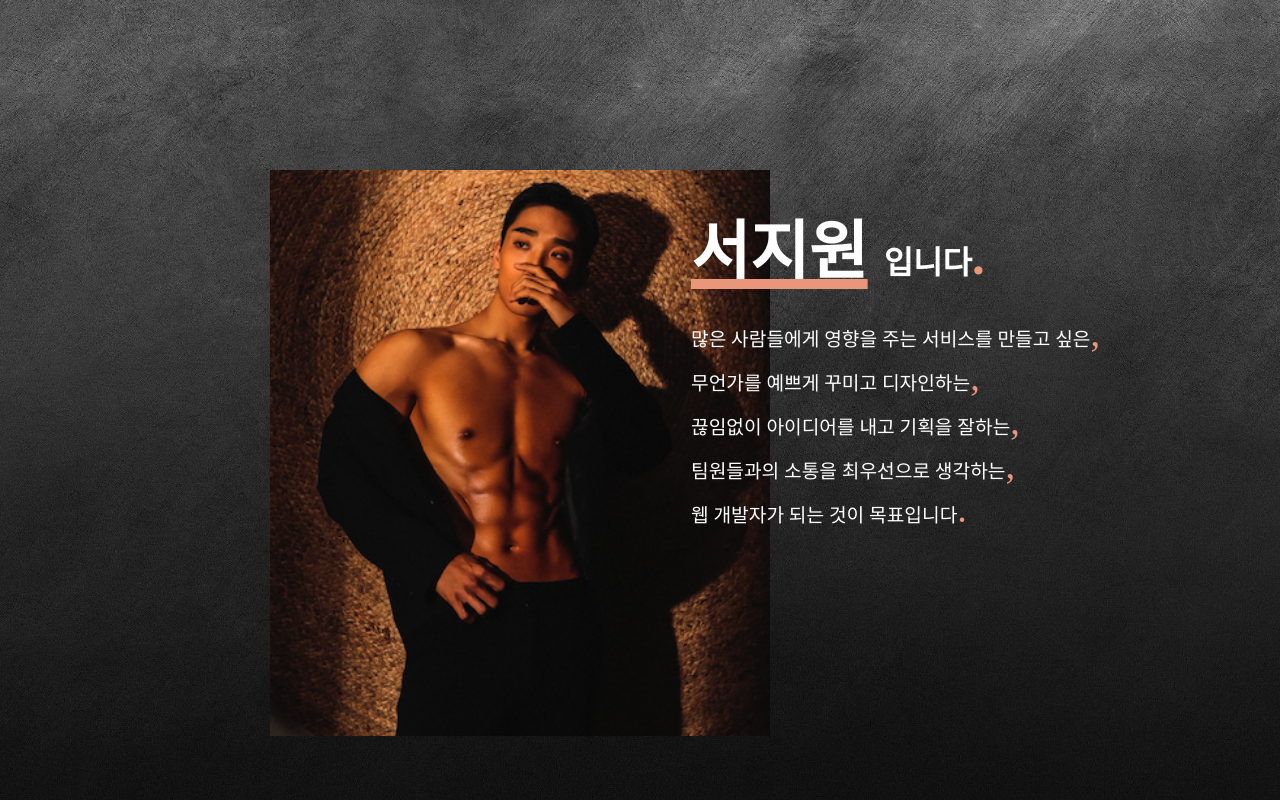
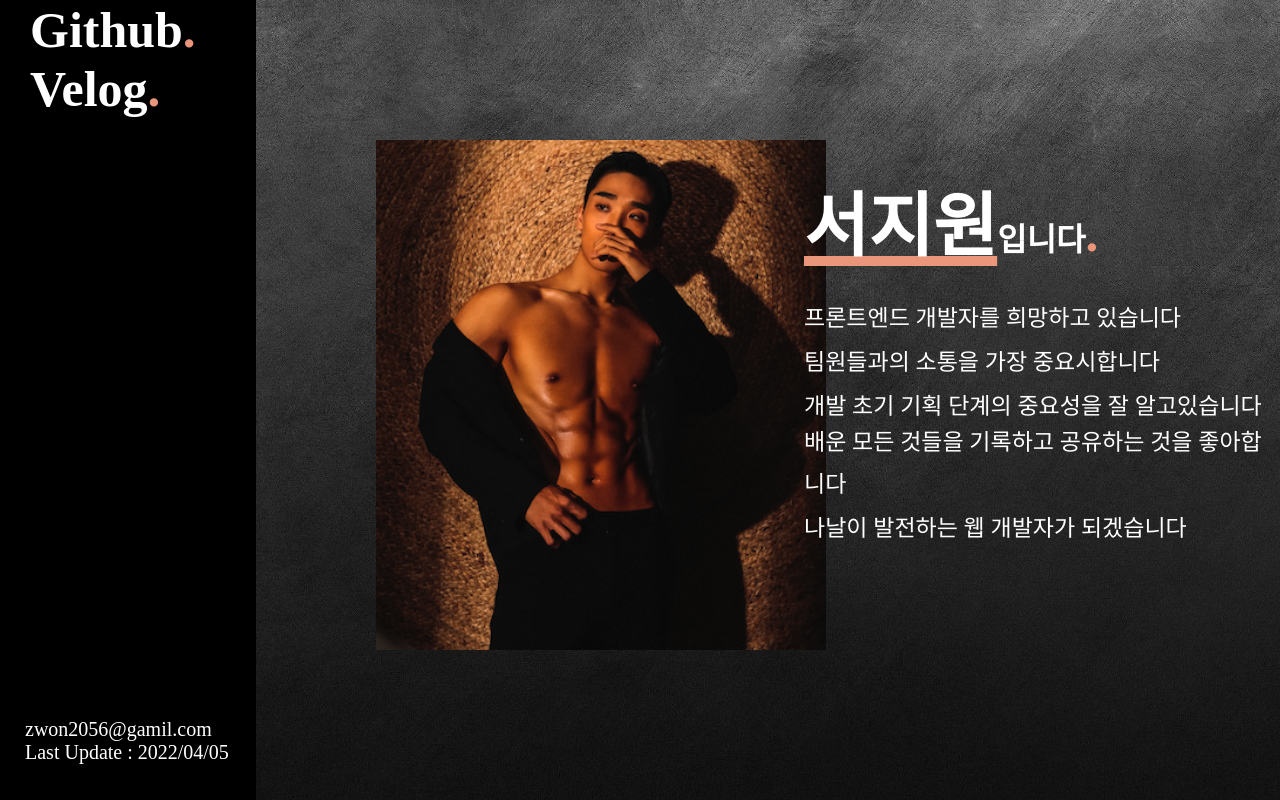
Before and after one commit to jwseo4074/PRpage, a React (Create React App) app in the folder myapp/: page / in a window 1280 px wide. Built offline with nearby package versions, Linux system fonts and the light colour scheme; grey boxes are pictures that could not be loaded.

Commit message:
Refactor Page1

```diff
--- a/myapp/src/css/page1.css
+++ b/myapp/src/css/page1.css
@@ -4,7 +4,7 @@
 /* section1 */
 .section1 {
 	width: 100%;
-	height: 100%;
+	/* height: 100%;  */
 	display: flex;
 	position: relative;
 	background: url("../img/background_1.jpeg");
@@ -12,42 +12,76 @@
 	z-index: 1;
 }
 
+.category {
+	/* border: 5px blue solid; */
+	width: 20%;
+	background-color: black;
+	/* padding-top: 50px; */
+	/* padding-left: 100px; */
+}
+.category h1{
+	color: white;
+	font-weight: bolder;
+	font-size: 50px;
+	/* padding-top: 50px; */
+}
+.category h1 a{
+	display: inline-block;
+	color: white;
+	font: bolder;
+	font-size: 50px;
+	text-decoration: none;
+	cursor: pointer;
+	padding-left: 30px;
+}
+.category .connect_part{
+	margin-top: 600px;
+	padding-left: 25px;
+	/* border: 5px red solid; */
+}
+.category .connect_part p {
+	color: white;
+	/* font-weight: bolder; */
+	font-size: 20px;
+}
 .left_box {
-	width: 50%;
-	height: 100%;
+	width: 35%;
+	/* border: 5px green solid; */
+	/* height: 100%; */
 }
-
-/* .seojiwon_body1 {
-	width: 500px;
-	object-fit: cover;
-	padding: 200px 0px 0px 230px;
-} */
 
 .seojiwon_body2_test {
 	/* width: 70%; */
 	/* height: 70%; */
-	width: 500px;
+	width: 450px;
   	/* height: 150px; */
 	object-fit: cover;
-	padding: 170px 0px 0px 270px;
-	/* 시계방향, 상 좌 하 우  */
+	padding: 140px 0px 0px 120px;
+	/* 시계방향, 상 우 하 좌  */
 }
 
 .right_box {
+	/* border: 5px blue solid; */
+
 	display: flex;
 	flex-direction: column;
-	width: 50%;
-	padding-left: 20px;
-	height: 100%;
-	justify-content: center;
+	width: 45%;
+	/* padding-left: 20px; */
+	/* height: 100%; */
+	/* justify-content: center; */
 }
 
 .right_box_h1_box{
-	width: 50%;
-	height: 10%;
-	margin-top: 5%;
-	margin-bottom: 5%;
-	margin-left: 5%;
+	/* border: 5px red solid; */
+
+	/* width: 40%;  */
+	/* height: 10%; */
+	/* margin-top: 5%; */
+	/* margin-bottom: 5%; */
+	/* margin-left: 5%; */
+	/* padding : 150px 50px 0px 0px;  */
+	margin : 170px 50px 20px 100px;
+	/* 위 오른 아래 왼 */
 }
 
 .right_box_h1_box h1{
@@ -56,9 +90,9 @@
 	font-size: 2.5vw;
 }
 .name_in_h1 {
-	font-size: 5vw;
+	font-size: 70px;
 	text-decoration: underline darksalmon solid 10px;
-	margin: 0;
+	/* margin: 0; */
 }
 .point_in_h1 {
 	color: darksalmon;
@@ -69,15 +103,17 @@
 .right_box_p_box {
 	display: flex;
 	flex-direction:column;
-	width: 70%;
-	margin-left: 5%;
-	height: 40%;
+	/* width: 70%; */
+	margin : 0px 0px 0px 100px;
+	/* height: 40%; */
 }
 .right_box_p_box p {
 	color: white;
-	font-size: 1.5vw;
-	font-style: normal;
-	font-weight: normal;
+	font-size: 23px;
+	margin : 0px;
+	padding : 0px;
+	/* font-style: normal; */
+	/* font-weight: normal; */
 	/* margin-left: 10%; */
 }
 .point_in_p {
@@ -85,8 +121,7 @@
 	font-size: 3vw;
 }
 
-
-/* animation */
+/*
 .design_img {
 	position: relative;
 	animation: mymove 1.3s;
@@ -95,32 +130,26 @@
 .delay_1 {
 	position: relative;
 	animation: mymove 1.5s;
-	/* animation-delay: 0.3s; */
 }
 .delay_2 {
 	position: relative;
 	animation: mymove 1.6s;
-	/* animation-delay: 0.2s; */
 }
 .delay_3 {
 	position: relative;
 	animation: mymove 1.7s;
-	/* animation-delay: 0.2s; */
 }
 .delay_4 {
 	position: relative;
 	animation: mymove 1.8s;
-	/* animation-delay: 0.2s; */
 }
 .delay_5 {
 	position: relative;
 	animation: mymove 1.9s;
-	/* animation-delay: 0.2s; */
 }
 .delay_6 {
 	position: relative;
 	animation: mymove 2s;
-	/* animation-delay: 0.2s; */
 }
 @keyframes mymove {
 	from {
@@ -130,42 +159,13 @@
 		top: 0px;
 	}
 }
+*/
+/* 카테고리 마우스 오버 */
 
-@keyframes mymove_moon_cat {
-	from {
-		left: -500px;
-	}
-	to {
-		left: 4%;
-	}
+a span:hover {
+	color : gray;
 }
 
-@keyframes mymove_star1 {
-	from {
-		left: -20%;
-	}
-	to {
-		left: 20%;
-	}
-}
-
-@keyframes mymove_star2 {
-	from {
-		right: -20%;
-	}
-	to {
-		right: 20%;
-	}
-}
-
-@keyframes mymove_star3 {
-	from {
-		right: -30%;
-	}
-	to {
-		right: 3%;
-	}
-}
 }
 
 /* 모바일 버전 */
@@ -252,9 +252,9 @@
 	}
 	.right_box_p_box p {
 		color: white;
-		font-size: 2.5vh;
-		font-style: normal;
-		font-weight: normal;
+		font-size: 5px;
+		/* font-style: normal; */
+		/* font-weight: normal; */
 	}
 	.point_in_p {
 		color: darksalmon;
--- a/myapp/src/page/Page1.js
+++ b/myapp/src/page/Page1.js
@@ -4,10 +4,36 @@ import seojiwon_body2 from "../img/seojiwon_body2.jpeg";
 import seojiwon_body2_test from "../img/seojiwon_body2_test.jpeg";
 
 function Page1() {
+    // const mouseHover = "mouse_hover";
+
+    // mouseHover.classList.toggle(mouseHover);
+
 	return (
 		<>
 		    {/* First Page */}
             <div className="section section1">
+                <div className="category">
+                    <div>
+                        <h1>
+                            <a href="https://github.com/jwseo4074/">
+                                <span>Github
+                                </span>
+                                <span className="point_in_h1">.</span>
+                            </a>
+                        </h1>
+                        <h1>
+                            <a href="https://velog.io/@zwon">
+                                <span>Velog
+                                </span>
+                                <span className="point_in_h1">.</span>
+                            </a>
+                        </h1>
+                    </div>
+                    <div className="connect_part">
+                        <p>zwon2056@gamil.com</p>
+                        <p>Last Update : 2022/04/05 </p>
+                    </div>
+                </div>
                 <div className="left_box">
                     <img className="seojiwon_body2_test" src={seojiwon_body2_test} />
 
@@ -16,33 +42,31 @@ function Page1() {
                     <div className ="right_box_h1_box">
                         <h1 className="delay_1">
                             <span className="name_in_h1">서지원</span>
-                            &nbsp;
                             입니다
-
                             <span className="point_in_h1">.</span>
                         </h1>
                     </div>
 
                     <div className ="right_box_p_box">
                         <p className="delay_2">
-                            많은 사람들에게 영향을 주는 서비스를 만들고 싶은
-                            <span className="point_in_p">,</span>
+                            프론트엔드 개발자를 희망하고 있습니다
+                            <span className="point_in_p"></span>
                         </p>
                         <p className="delay_3">
-                            무언가를 예쁘게 꾸미고 디자인하는
-                            <span className="point_in_p">,</span>
+                            팀원들과의 소통을 가장 중요시합니다
+                            <span className="point_in_p"></span>
                         </p>
                         <p className="delay_4">
-                            끊임없이 아이디어를 내고 기획을 잘하는
-                            <span className="point_in_p">,</span>
+                            개발 초기 기획 단계의 중요성을 잘 알고있습니다
+                            <span className="point_in_p"></span>
                         </p>
                         <p className="delay_5">
-                            팀원들과의 소통을 최우선으로 생각하는
-                            <span className="point_in_p">,</span>
+                            배운 모든 것들을 기록하고 공유하는 것을 좋아합니다
+                            <span className="point_in_p"></span>
                         </p>
                         <p className="delay_6">
-                            웹 개발자가 되는 것이 목표입니다
-                            <span className="point_in_p">.</span>
+                            나날이 발전하는 웹 개발자가 되겠습니다
+                            <span className="point_in_p"></span>
                         </p>
                     </div>
                 </div>
```
